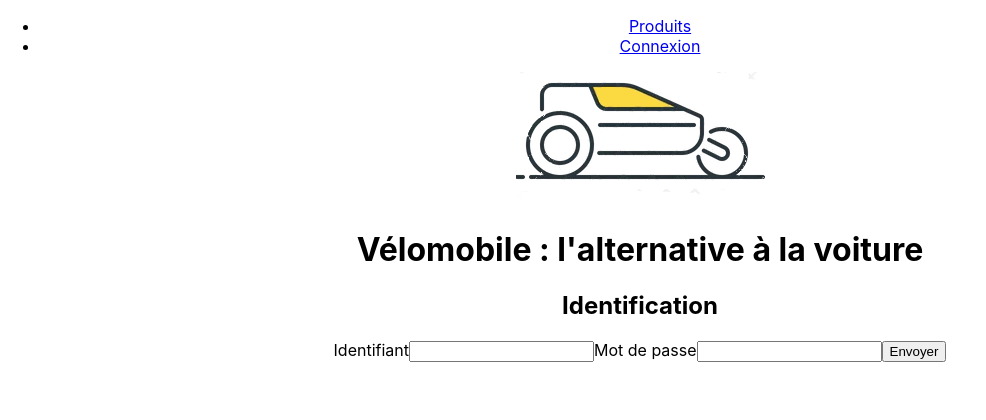
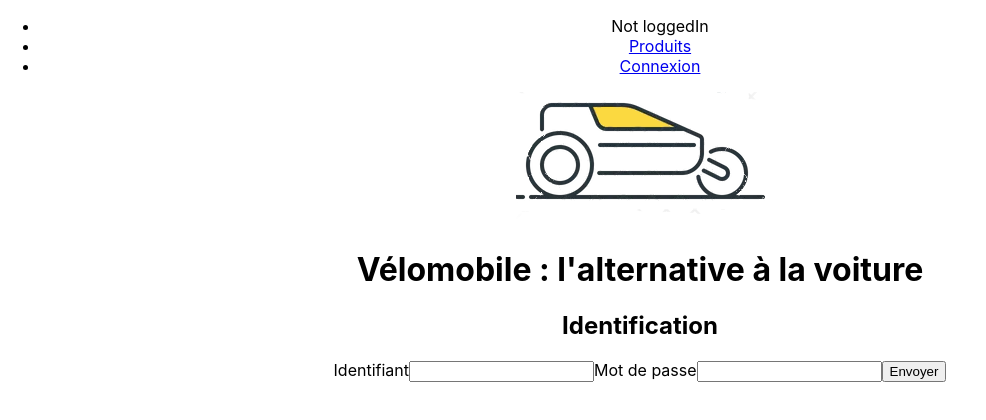
Before and after one commit to yvandouenel/diginamic2023-M11, a React (Create React App) app in the folder react/velomobile/: page /login in a window 1280 px wide. Shown: the top 420 px of the page, without its empty margins (0-986 px from the left). Built offline with nearby package versions, Linux system fonts and the light colour scheme.

Commit message:
Ajout d'un contexte pour gérer le partage d'un state et d'un setState entre deux composants parent et enfant.

```diff
--- a/react/velomobile/src/App.js
+++ b/react/velomobile/src/App.js
@@ -1,6 +1,7 @@
 import './App.css';
 import { Outlet, Link } from "react-router-dom";
-import logo from './assets/logovelomobile.png'
+import logo from './assets/logovelomobile.png';
+import { useState } from 'react';
 /**
  * Gère l'affichage du composant App
  * App appelle ici le composant Title avec deux arguments sous la forme de clés/valeurs
@@ -8,11 +9,13 @@ import logo from './assets/logovelomobile.png'
  * @returns JSX
  */
 function App() {
+  const [isLoggedIn, setIsLoggedIn] = useState(false);
   return (
     <div className="App">
       <header>
         <nav>
           <ul>
+            <li>{isLoggedIn ? "LoggedIn" : "Not loggedIn"}</li>
             <li>
               <Link to={`/products`}>Produits</Link>
             </li>
@@ -26,7 +29,7 @@ function App() {
       </header>
       <main>
         {/* Outlet indique l'endroit où vont s'afficher les composants définis dans les routes enfants */}
-        <Outlet />
+        <Outlet context={[isLoggedIn, setIsLoggedIn]} />
       </main>
 
       <footer></footer>
--- a/react/velomobile/src/routes/LoginPage.jsx
+++ b/react/velomobile/src/routes/LoginPage.jsx
@@ -1,5 +1,7 @@
 import RemoteData from "../services/RemoteData";
+import { useOutletContext } from "react-router-dom";
 const LoginPage = () => {
+  const [isLoggedIn, setIsLoggedIn] = useOutletContext();
   return (
     <section>
       <h2>Identification</h2>
@@ -19,7 +21,9 @@ const LoginPage = () => {
           RemoteData.isLogged(login, pwd)
             .then((data) => {
               console.log(`data ?`, data);
+              setIsLoggedIn(data);
             });
+
         }}
       >
         <label htmlFor="login">Identifiant</label>
```
